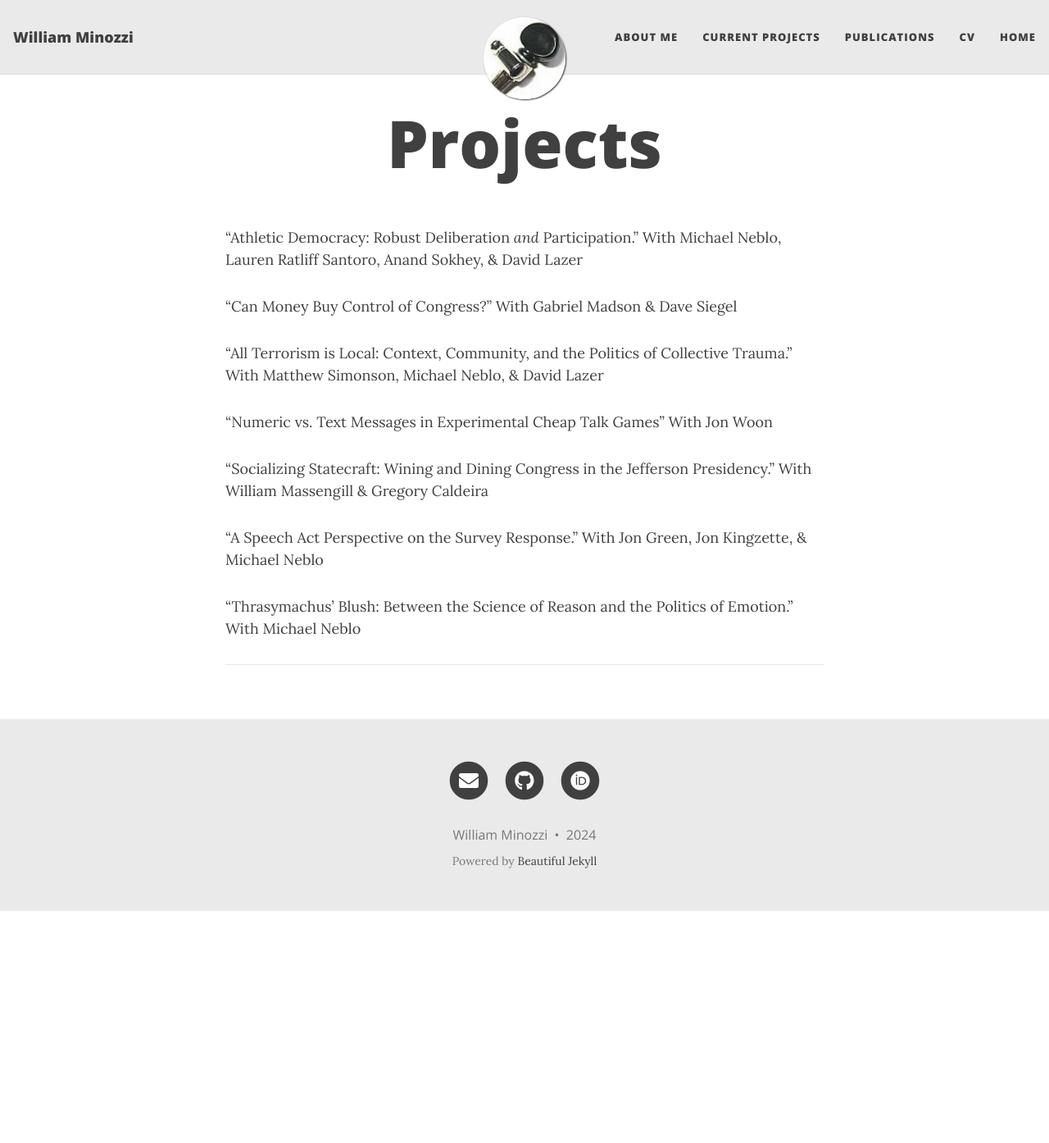
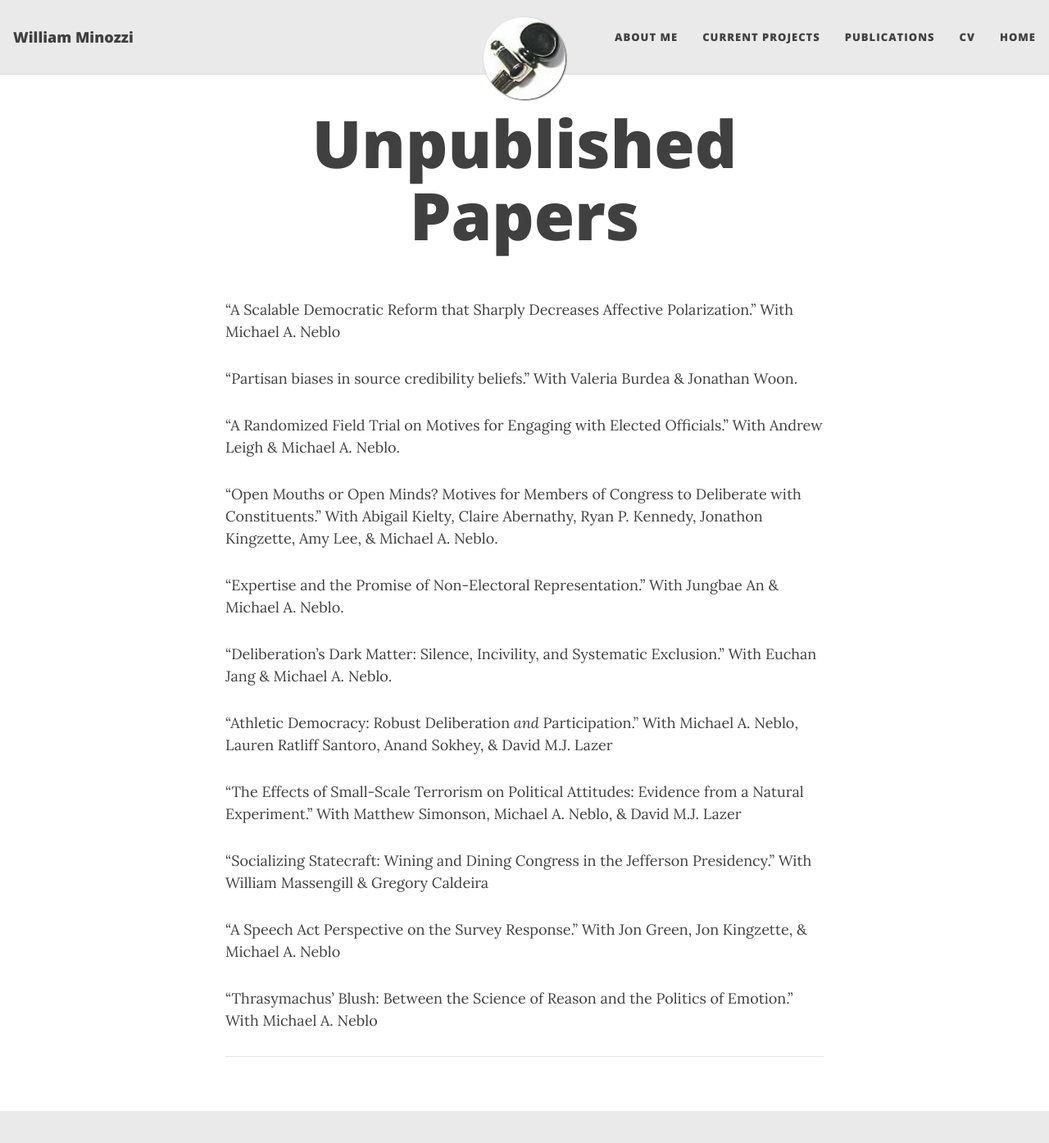
Before and after one commit to minozzi/minozzi.github.io, a Jekyll site: the page built from projects.md, in a window 1280 px wide and 1400 px high. Shown: the top 1394 px of the window at 82% size. Built offline with Jekyll 4.4.1, drawn with Linux system fonts in a browser that asks for light colours; nearby versions of some CDN libraries.

```diff
--- a/projects.md
+++ b/projects.md
@@ -1,27 +1,39 @@
 ---
 layout: page
-title: Projects
+title: Unpublished Papers
 ---
 
+"A Scalable Democratic Reform that Sharply Decreases Affective Polarization."
+With Michael A. Neblo
+
+"Partisan biases in source credibility beliefs."
+With Valeria Burdea & Jonathan Woon.
+
+"A Randomized Field Trial on Motives for Engaging with Elected Officials."
+With Andrew Leigh & Michael A. Neblo.
+
+"Open Mouths or Open Minds? Motives for Members of Congress to Deliberate with Constituents."
+With Abigail Kielty, Claire Abernathy, Ryan P. Kennedy, Jonathon Kingzette, Amy Lee, & Michael A. Neblo.
+
+"Expertise and the Promise of Non-Electoral Representation."
+With Jungbae An & Michael A. Neblo.
+
+"Deliberation's Dark Matter: Silence, Incivility, and Systematic Exclusion."
+With Euchan Jang & Michael A. Neblo.
+
 "Athletic Democracy: Robust Deliberation *and* Participation."
-With Michael Neblo, Lauren Ratliff Santoro, Anand Sokhey, & David Lazer
+With Michael A. Neblo, Lauren Ratliff Santoro, Anand Sokhey, & David M.J. Lazer
 
-"Can Money Buy Control of Congress?"
-With Gabriel Madson & Dave Siegel
-
-"All Terrorism is Local: Context, Community, and the Politics of Collective Trauma."
-With Matthew Simonson, Michael Neblo, & David Lazer
-
-"Numeric vs. Text Messages in Experimental Cheap Talk Games"
-With Jon Woon
+"The Effects of Small-Scale Terrorism on Political Attitudes: Evidence from a Natural Experiment."
+With Matthew Simonson, Michael A. Neblo, & David M.J. Lazer
 
 "Socializing Statecraft: Wining and Dining Congress in the Jefferson Presidency."
 With William Massengill & Gregory Caldeira
 
 "A Speech Act Perspective on the Survey Response."
-With Jon Green, Jon Kingzette, & Michael Neblo
+With Jon Green, Jon Kingzette, & Michael A. Neblo
 
 "Thrasymachus' Blush: Between the Science of Reason and the Politics of Emotion."
-With Michael Neblo
+With Michael A. Neblo
 
 ---
```
Also changed, not shown: _posts/2024-03-11-numeric-vs-natural-language.txt (added, +9 -0 lines), _posts/2024-06-08-can-money-buy-congress.txt (added, +9 -0 lines), publications.md (+12 -0 lines), 4 other files.
